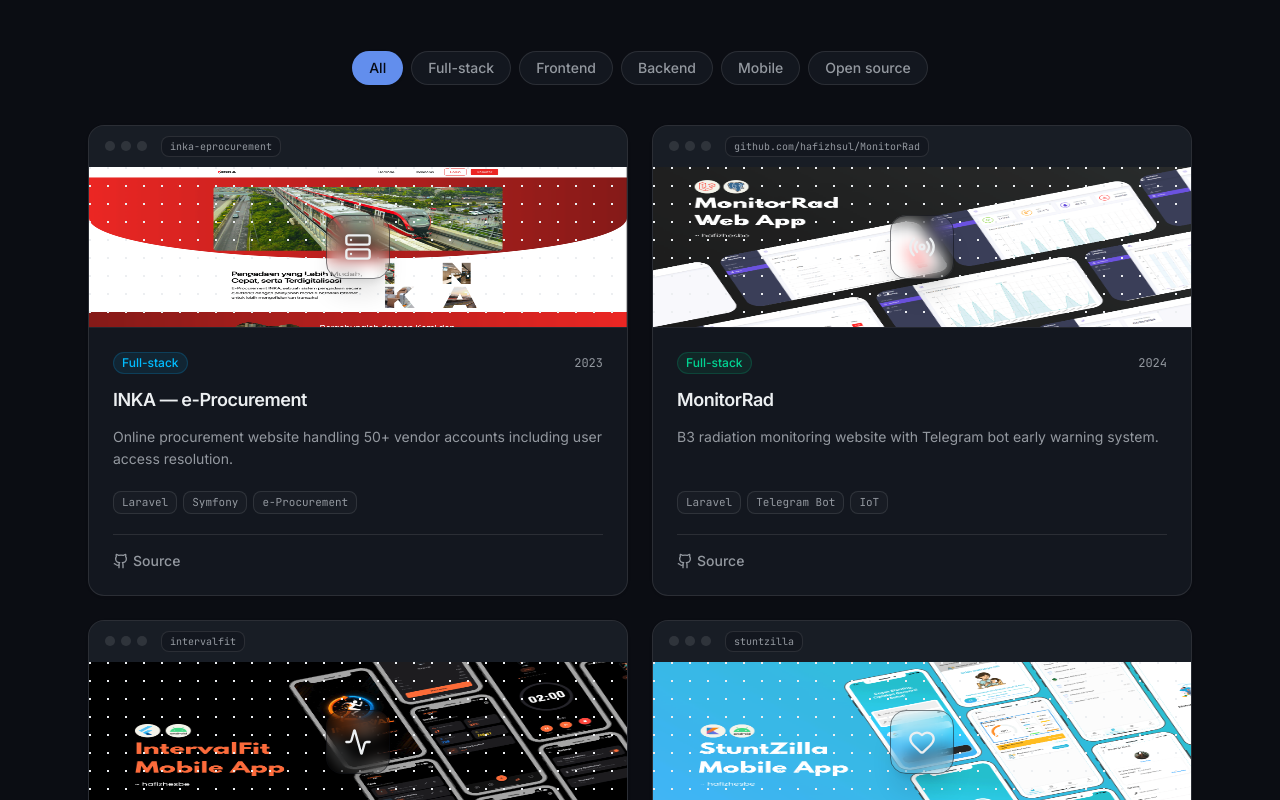
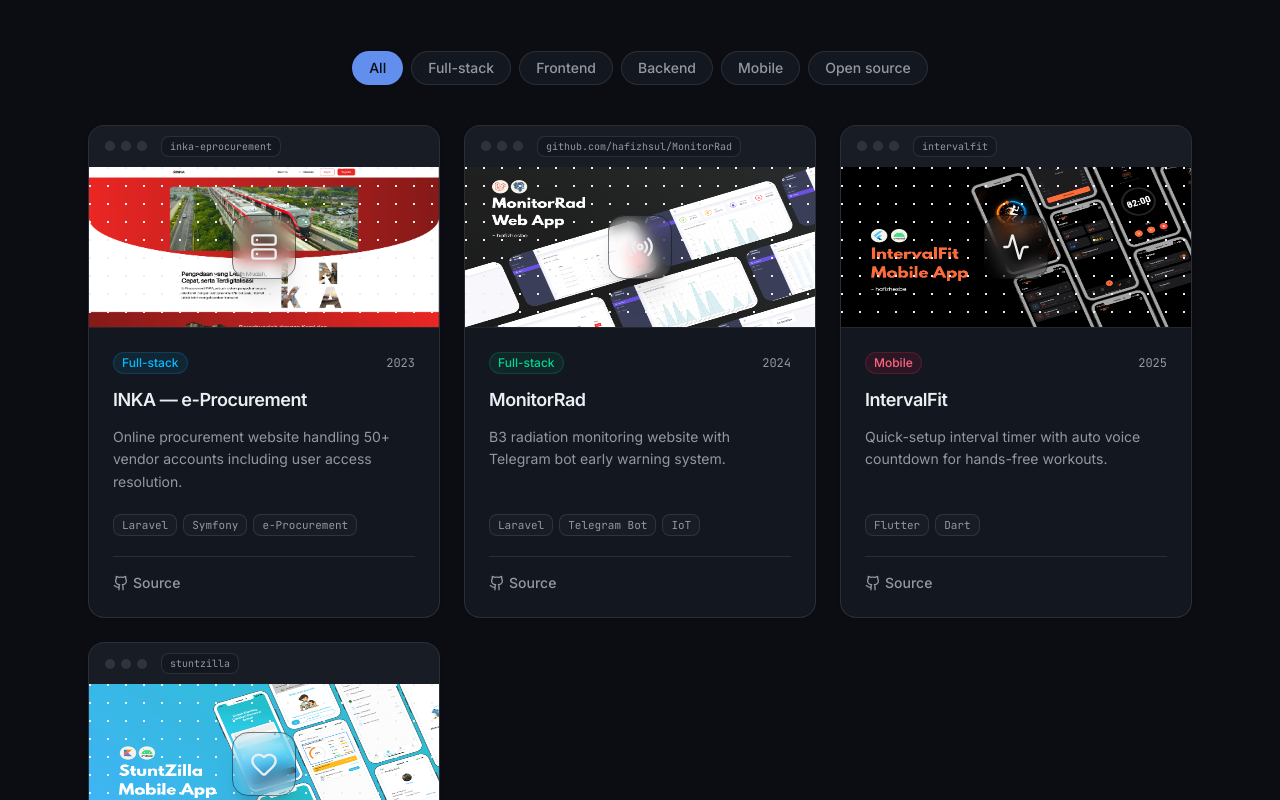
Before and after one commit to hafizhsul/stunning-website-porto, a React (Vite) app: page / in a window 1280 px wide. Shown: the part 1440-2240 px from the top of the page. Built offline with nearby package versions, Linux system fonts and the light colour scheme.

Commit message:
feat: use a 3-column project grid instead of 1-2-1 rows
Drop the first/last-card full-width spans and restore a responsive
md:grid-cols-2 lg:grid-cols-3 layout so all four cards sit in a
uniform grid on desktop.

```diff
--- a/src/pages/Landing.tsx
+++ b/src/pages/Landing.tsx
@@ -1266,13 +1266,7 @@
   );
 }
 
-function ProjectCard({
-  project,
-  className,
-}: {
-  project: Project;
-  className?: string;
-}) {
+function ProjectCard({ project }: { project: Project }) {
   const { t, pick } = useI18n();
   return (
     <motion.article
@@ -1281,10 +1275,7 @@
       animate={{ opacity: 1, scale: 1 }}
       exit={{ opacity: 0, scale: 0.96 }}
       transition={{ duration: 0.3, ease: "easeOut" }}
-      className={cn(
-        "group flex flex-col overflow-hidden rounded-2xl border bg-card shadow-sm transition-shadow duration-300 hover:-translate-y-1.5 hover:shadow-xl hover:shadow-primary/10",
-        className,
-      )}
+      className="group flex flex-col overflow-hidden rounded-2xl border bg-card shadow-sm transition-shadow duration-300 hover:-translate-y-1.5 hover:shadow-xl hover:shadow-primary/10"
     >
       <div className="border-b border-border/70">
         <div className="flex items-center gap-1.5 bg-muted/40 px-4 py-2.5">
@@ -1384,18 +1375,10 @@
           ))}
         </Reveal>
 
-        <motion.div layout className="grid gap-6 md:grid-cols-2">
+        <motion.div layout className="grid gap-6 md:grid-cols-2 lg:grid-cols-3">
           <AnimatePresence mode="popLayout">
-            {filtered.map((project, i) => (
-              <ProjectCard
-                key={project.id}
-                project={project}
-                className={cn(
-                  filtered.length > 2 &&
-                    (i === 0 || i === filtered.length - 1) &&
-                    "md:col-span-2",
-                )}
-              />
+            {filtered.map((project) => (
+              <ProjectCard key={project.id} project={project} />
             ))}
           </AnimatePresence>
         </motion.div>
```
